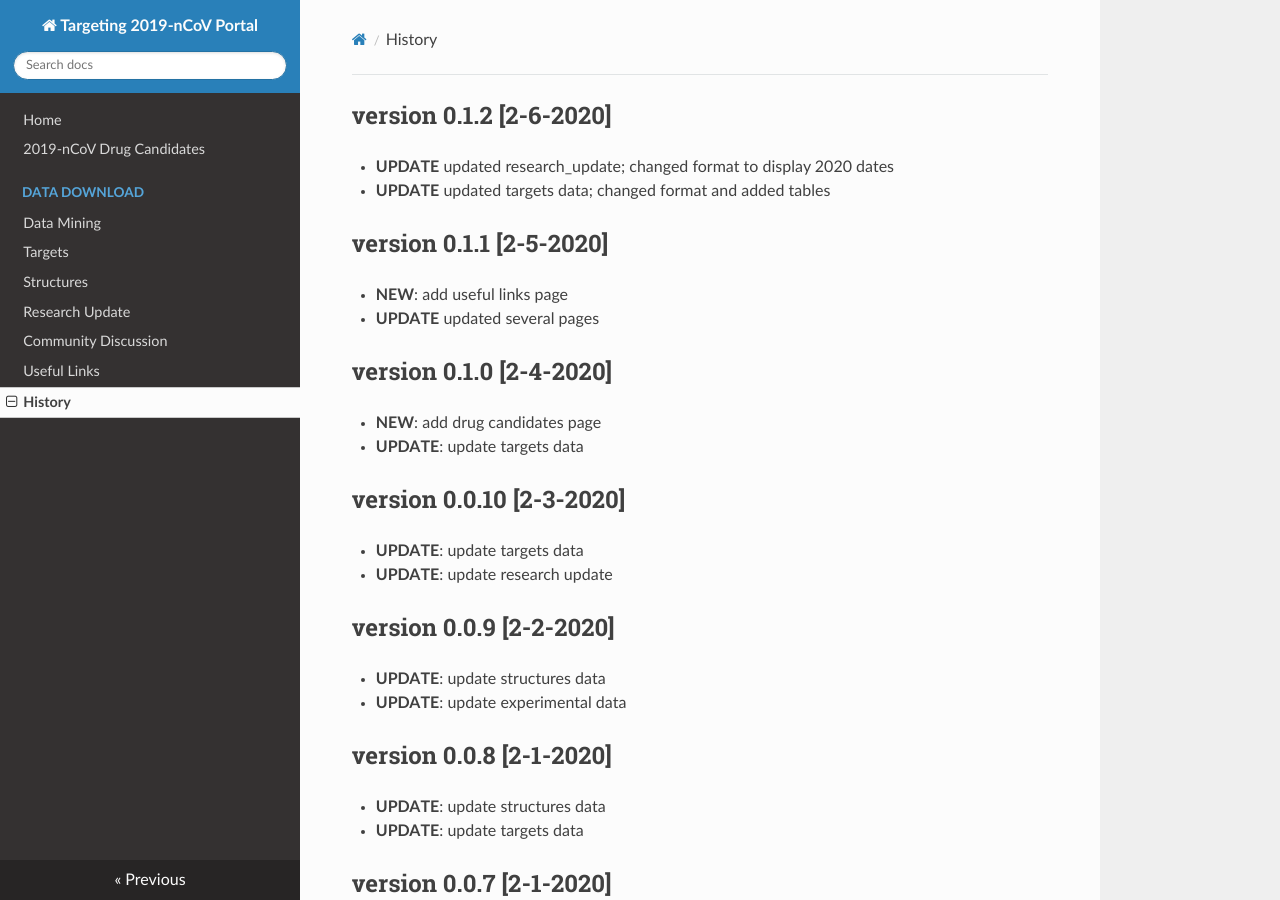
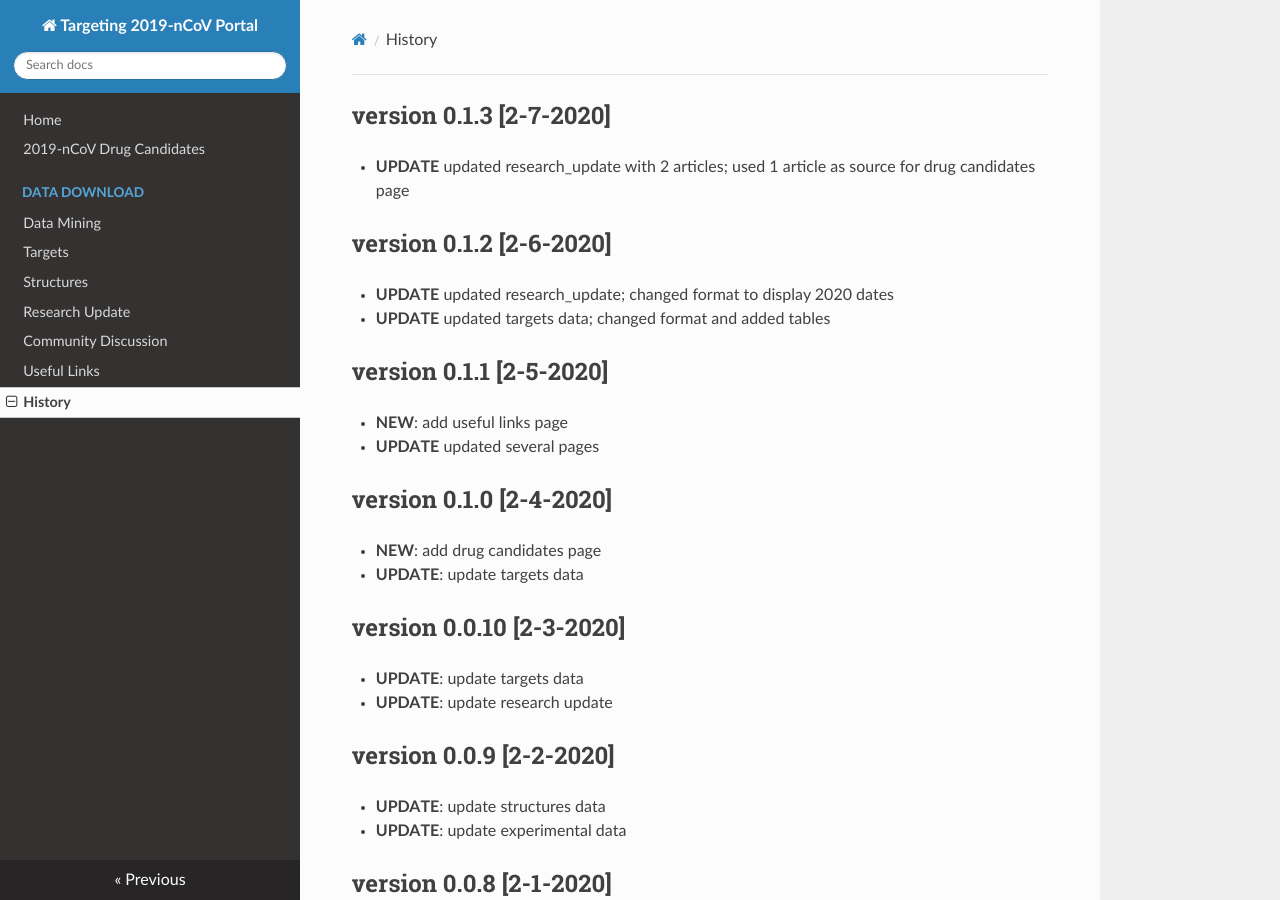
Before and after one commit to GHDDI-AILab/Targeting2019-nCoV, an MkDocs documentation site: the page built from docs/history.md, in a window 1280 px wide and 900 px high. Built offline with MkDocs 1.6.1, drawn with Linux system fonts in a browser that asks for light colours; nearby versions of some CDN libraries.

Commit message:
Update history.md

```diff
--- a/docs/history.md
+++ b/docs/history.md
@@ -1,3 +1,6 @@
+## version 0.1.3 [2-7-2020]
+* **UPDATE** updated research_update with 2 articles; used 1 article as source for drug candidates page
+
 ## version 0.1.2 [2-6-2020]
 * **UPDATE** updated research_update; changed format to display 2020 dates
 * **UPDATE** updated targets data; changed format and added tables
```
